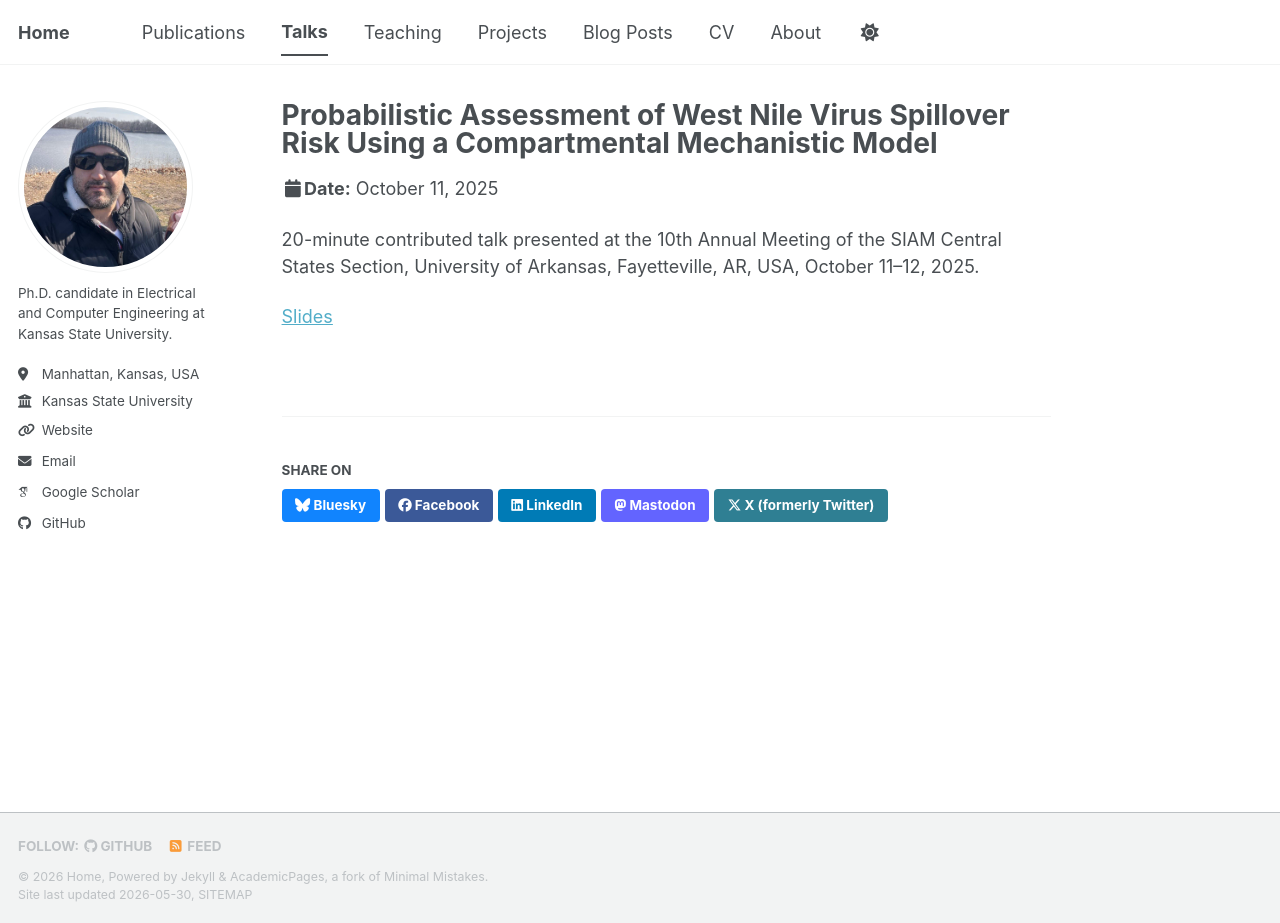
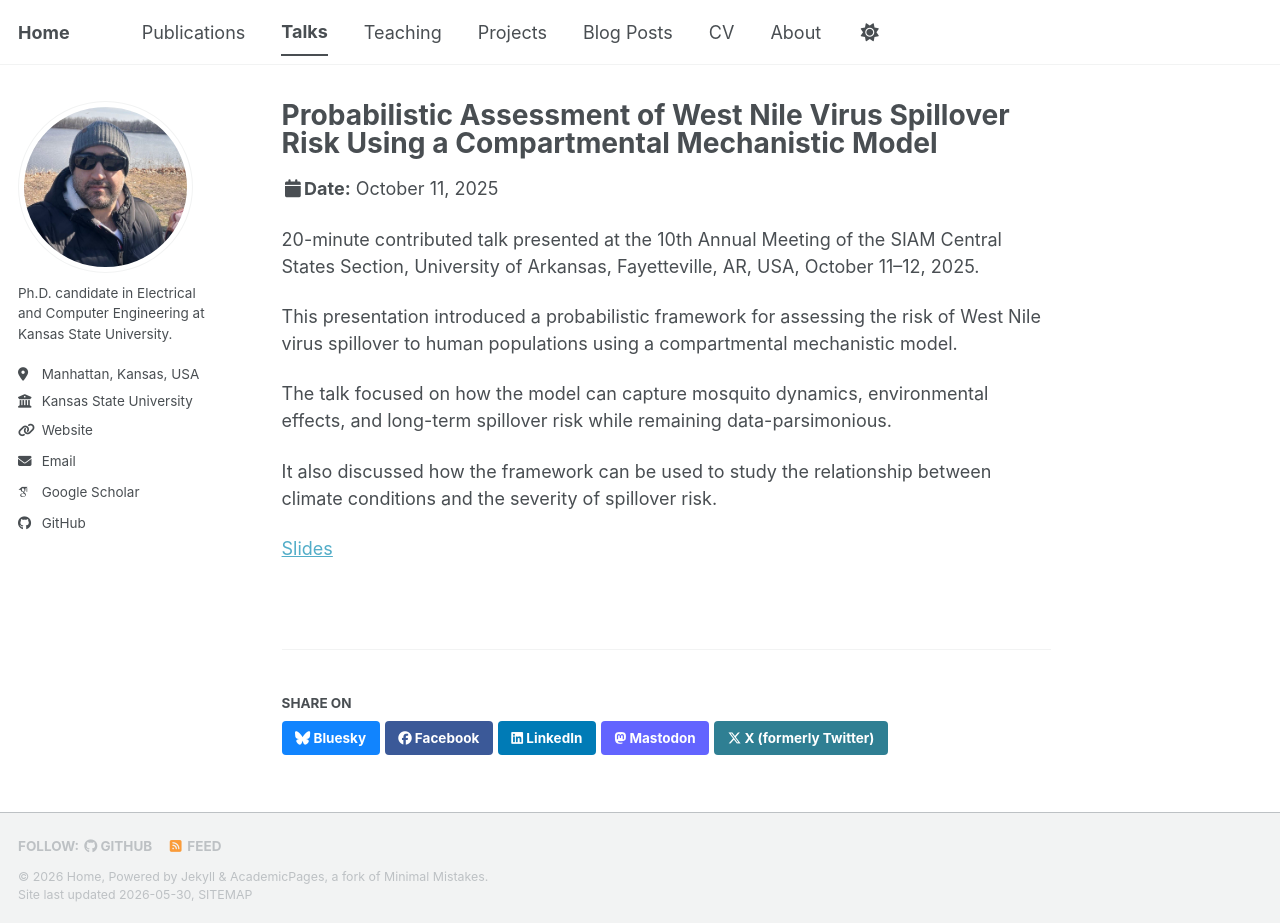
Before and after one commit to Saman-Hoss/Saman-Hoss.github.io, a Jekyll site: the page built from _talks/2025-10-11-siam-central-states-wnv.md, in a window 1280 px wide and 923 px high. Built offline with Jekyll 4.4.1, drawn with Linux system fonts in a browser that asks for light colours; some web fonts are replaced; a script bundle is joined from its source files by our own code; library files that are not in the unit come from our copies.

Commit message:
Update 2025-10-11-siam-central-states-wnv.md

```diff
--- a/_talks/2025-10-11-siam-central-states-wnv.md
+++ b/_talks/2025-10-11-siam-central-states-wnv.md
@@ -10,4 +10,10 @@ location: "University of Arkansas, Fayetteville, AR, USA"
 
 20-minute contributed talk presented at the 10th Annual Meeting of the SIAM Central States Section, University of Arkansas, Fayetteville, AR, USA, October 11--12, 2025.
 
+This presentation introduced a probabilistic framework for assessing the risk of West Nile virus spillover to human populations using a compartmental mechanistic model.
+
+The talk focused on how the model can capture mosquito dynamics, environmental effects, and long-term spillover risk while remaining data-parsimonious.
+
+It also discussed how the framework can be used to study the relationship between climate conditions and the severity of spillover risk.
+
 [Slides](https://www.math.ksu.edu/~pietro/Conferences/2025SIAMCS/Siam25_Hosseini.pdf)
```
